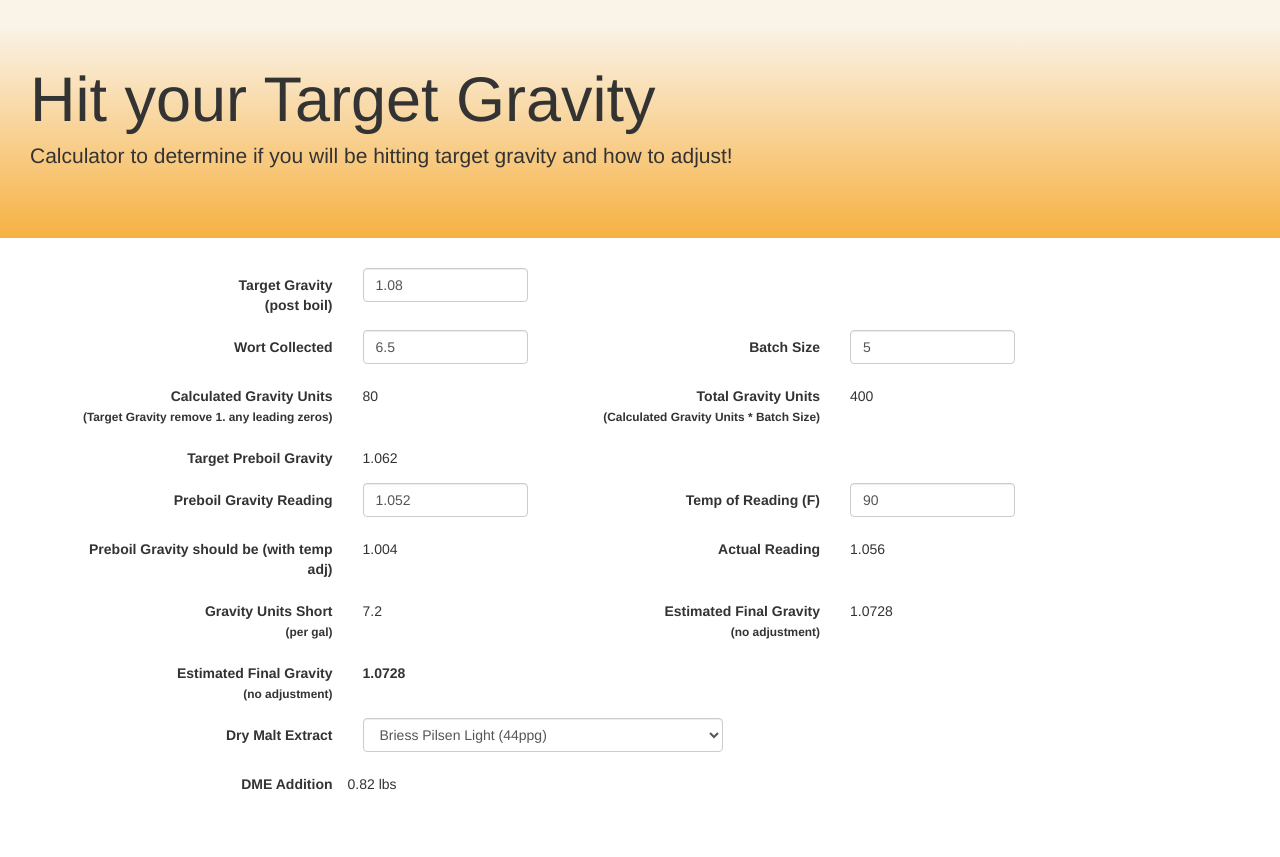
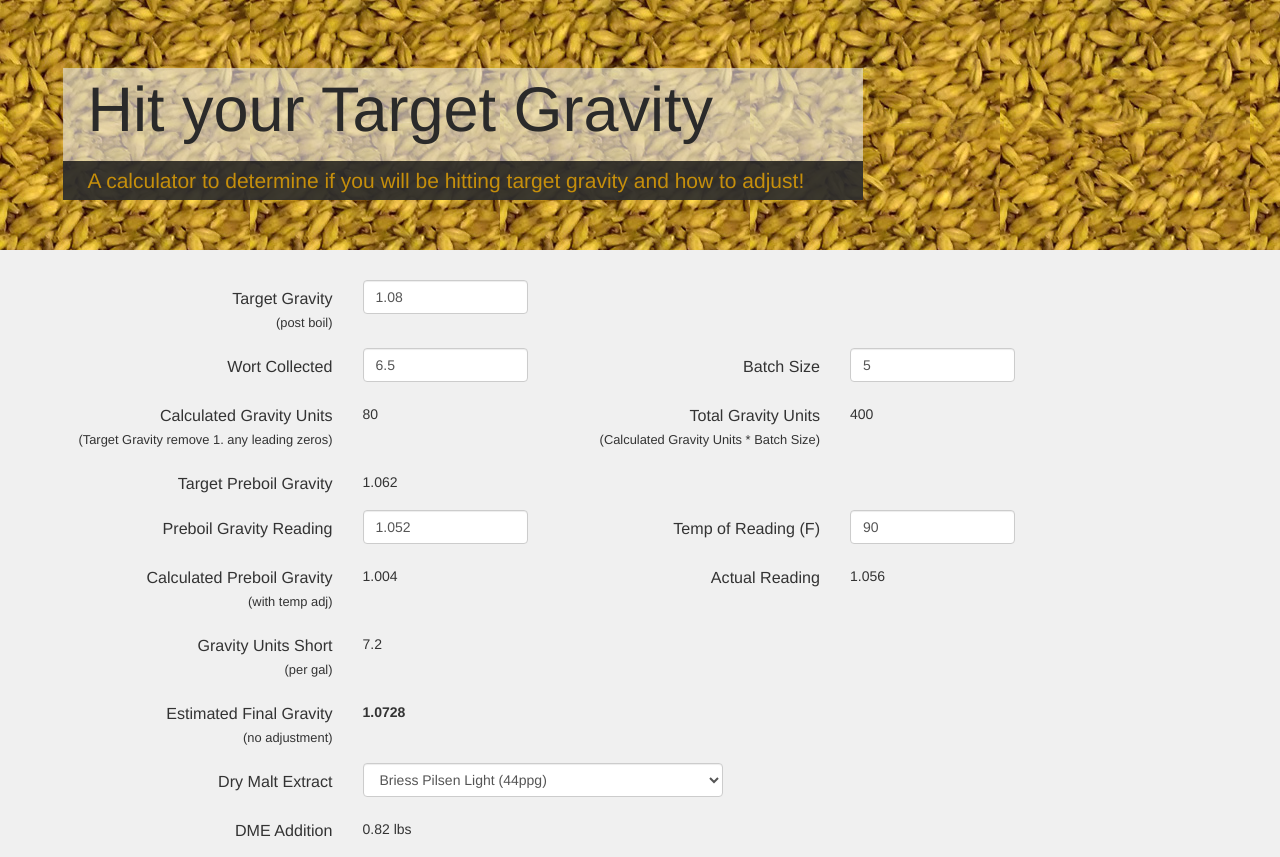
Before and after one commit to Boo-urns/hit-target-gravity, a website: page app/index.html in a window 1280 px wide. Before the commit the page ends 809 px from the top, so only its background shows below. Drawn offline with Linux system fonts and the light colour scheme.

Commit message:
Styling the app

```diff
--- a/app/index.html
+++ b/app/index.html
@@ -27,10 +27,10 @@
     <![endif]-->
 
     <div class="jumbotron">
+      <header>
       <h1>Hit your Target Gravity</h1>
-      <p class="lead">
-      Calculator to determine if you will be hitting target gravity and how to adjust!
-      </p>
+      <p class="lead">A calculator to determine if you will be hitting target gravity and how to adjust!</p>
+    </header>
       <!-- <p><a class="btn btn-lg btn-success" ng-href="#">Splendid!</a></p> -->
     </div>
     <div class="container" ng-view></div>
--- a/app/styles/app.sass
+++ b/app/styles/app.sass
@@ -1,5 +1,45 @@
+html,
+body
+	background: rgb(240,240,240)
+
+
 .jumbotron
-	background: #f5ae02
-	background: linear-gradient(to bottom, #faf3e7 0%,#faf3e7 5%,#faf3e7 5%,#f59702 60%,#f58b02 100%)
-	//background: linear-gradient(to bottom, #f4e6d0 0%,#f58b02 100%)
-	background-size: 100% 225%
+	padding-left: 0
+	background: url(../images/2row-tile.jpg?v=4)
+	max-height: 250px
+	margin-bottom: 0
+	h1
+		color: #2a2a2a
+header
+	background: rgba(230,230,230,0.6)
+	max-width: 800px
+	width: 80%
+	margin-left: 5%
+
+	h1
+		padding: 10px 25px
+
+	.lead
+		background: rgba(17,17,17,0.8)
+		color: rgba(245,174,2,0.75)
+		padding: 5px 25px
+
+.container
+	margin-top: 0
+	padding-top: 30px
+
+
+label
+	font-weight: normal
+	font-size: 1.15em
+
+.small
+	font-size: .8em
+
+@media only screen and (min-width: 768px) and (max-width: 914px)
+	.jumbotron
+		h1
+			font-size: 2em
+	header
+		max-width: 1000px
+		width: 95%
--- a/app/views/main.html
+++ b/app/views/main.html
@@ -1,7 +1,7 @@
 <form class="form-horizontal" name="form" novalidate role="form">
   <fieldset>
   <div class="form-group">
-    <label for="targetGravity" class="col-md-3 control-label">Target Gravity<br>(post boil)</label>
+    <label for="targetGravity" class="col-md-3 control-label">Target Gravity<br><span class="small">(post boil)</span></label>
     <div class="col-md-2">
       <input type="number" class="form-control" ng-model="userData.targetGravity" id="targetGravity" step="0.001" min="1.03" ng-valid-required>
     </div>
@@ -64,7 +64,7 @@
 
 
  <div class="form-group form-inline">
-    <label for="preboilGravity" class="col-md-3 control-label">Preboil Gravity should be (with temp adj)</label>
+    <label for="preboilGravity" class="col-md-3 control-label">Calculated Preboil Gravity<br><span class="small">(with temp adj)</span></label>
     <div class="col-md-2">
       <p class="form-control-static">{{calculated.actualReading}}</p>
     </div>
@@ -86,16 +86,12 @@
       <p class="form-control-static">{{calculated.guShort}}</p>
     </div>
 
-    <label for="estimatedFG" class="col-md-3 control-label">Estimated Final Gravity<br><span class="small">(no adjustment)</span></label>
-    <div class="col-md-2">
-      <p class="form-control-static">{{calculated.estimatedFG}}</p>
-    </div>
   </div>
 
 
   <div class="form-group form-inline">
    <label for="estimatedFG" class="col-md-3 control-label">Estimated Final Gravity<br><span class="small">(no adjustment)</span></label>
-    <div class="col-lg-2">
+    <div class="col-md-2">
       <p class="form-control-static"><b>{{calculated.estimatedFG}}</b></p>
     </div>
   </div>
@@ -111,11 +107,10 @@
     </div>
   </div>
 
-  <div class="form-group">
-    <label for="dmeAddition" class="col-md-3 control-label">DME Addition</label>
-    <div class="col-m-2">
+   <div class="form-group form-inline">
+   <label for="dmeAddition" class="col-md-3 control-label">DME Addition</label>
+    <div class="col-md-2">
       <p class="form-control-static">{{calculated.dmeAdd}} lbs</p>
     </div>
-  </div>
 
 </form>
```
Also changed, not shown: app/images/2row-tile.jpg (added), app/images/yeoman.png (deleted), app/styles/app.css.
